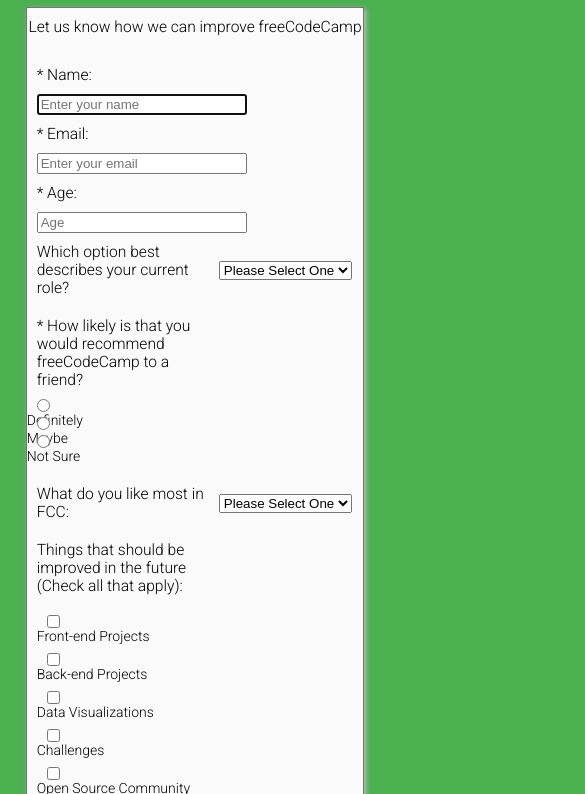
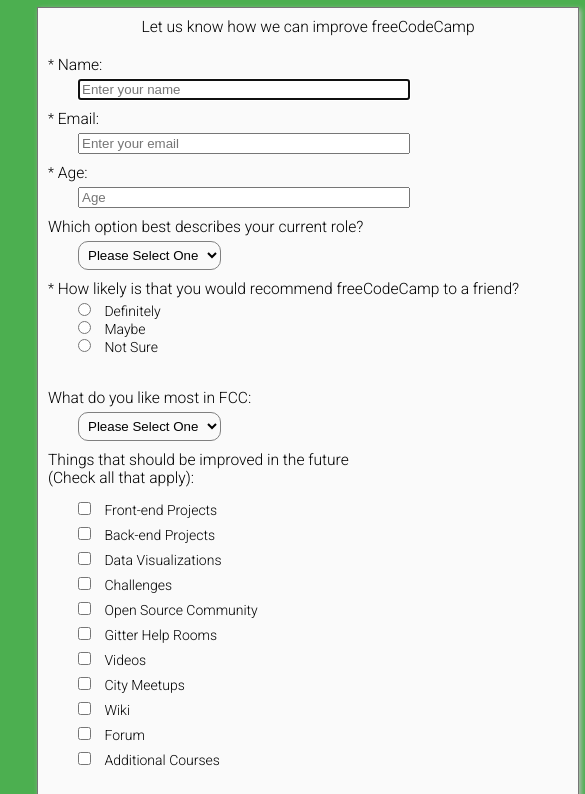
Before and after one commit to shay-meredith/Survey-Form, a plain HTML site: page index.html in a window 390 px wide. Shown: the part 82-876 px from the top of the page, 585 px wide, since content can reach past the window. Drawn offline with Linux system fonts and the light colour scheme.

Commit message:
Add files via upload
More responsive styling. Working on dropdowns next.

```diff
--- a/index.html
+++ b/index.html
@@ -10,11 +10,11 @@
             </header>
             <body>
                 <form autocomplete="on">
-                    <p id="survey-title">Let us know how we can improve freeCodeCamp</p>
-                    <div class="survey-question">* Name:</div> <input type="text" name="name" placeholder="Enter your name" size="40" autofocus required>
-                    <div class="survey-question">* Email:</div> <input type="email" name="email" placeholder="Enter your email" size="40" autofocus required>
-                    <div class="survey-question">* Age:</div> <input type="text" name="age" placeholder="Age" size="40" maxlength="3" autofocus required>
-                    <div class="survey-question">Which option best describes your current role?</div>
+                    <p id="surveyTitle">Let us know how we can improve freeCodeCamp</p>
+                    <div class="surveyQuestion"><div class="requiredSymbol">*</div> Name:</div> <input class="textBox" type="text" name="name" placeholder="Enter your name" size="40" autofocus required>
+                    <div class="surveyQuestion"><div class="requiredSymbol">*</div> Email:</div> <input class="textBox" type="email" name="email" placeholder="Enter your email" size="40" autofocus required>
+                    <div class="surveyQuestion"><div class="requiredSymbol">*</div> Age:</div> <input class="textBox" type="text" name="age" placeholder="Age" size="40" maxlength="3" autofocus required>
+                    <div class="surveyQuestion">Which option best describes your current role?</div>
                         <select id="option">
                             <option value="Please Select One" selected="true" disabled>Please Select One</option>
                             <option value="Student">Student</option>
@@ -23,13 +23,13 @@
                             <option value="Prefer Not To Say">Prefer Not To Say</option>
                             <option value="Other">Other</option>
                             </select>
-                    <div class="survey-question">* How likely is that you would recommend freeCodeCamp to a friend?</div>
-                        <div id="radio-group">
+                    <div class="surveyQuestion"><div class="requiredSymbol">*</div> How likely is that you would recommend freeCodeCamp to a friend?</div>
+                        <div id="radioGroup">
                             <label class="radio"><input type="radio" name="recommend" value="definitely"> Definitely</label><br>
                             <label class="radio"><input type="radio" name="recommend" value="maybe"> Maybe</label><br>
                             <label class="radio"><input type="radio" name="recommend" value="not-sure"> Not Sure</label><br>
                         </div>
-                    <div class="survey-question">What do you like most in FCC:</div>
+                    <div class="surveyQuestion">What do you like most in FCC:</div>
                     <select id="option">
                         <option value="Please Select One" selected="true" disabled>Please Select One</option>
                         <option value="Challenges">Challenges</option>
@@ -37,7 +37,7 @@
                         <option value="Community">Community</option>
                         <option value="Open Source">Open Source</option>
                         </select>
-                    <div class="survey-question">Things that should be improved in the future <br> (Check all that apply):</div>
+                    <div class="surveyQuestion">Things that should be improved in the future <br> (Check all that apply):</div>
                     <div id="checkboxContainer">
                         <div class="checkbox">
                             <input type="checkbox" id="frontendProjects" name="Improvements" value="frontendProjects">
@@ -84,7 +84,7 @@
                             <label for="additionalCourses">Additional Courses</label>
                         </div>
                     </div>
-                    <div class="survey-question">Any Comments or Suggestions?</div>
+                    <div class="surveyQuestion">Any Comments or Suggestions?</div>
                     <textarea name="comments" rows="6" cols="40" placeholder="Enter your comment here..."></textarea>
                     <input type="submit" value="Submit" id="button"></div>
                 </form>
--- a/style.css
+++ b/style.css
@@ -3,73 +3,6 @@ body {
     font-family: "Roboto", sans-serif;
     font-size: 1.5em;
     font-weight: 300;
-}
-h1 {
-    color: white;
-    font-size: 2em;
-    font-weight: 400;
-    text-align: center;
-}
-form {
-    background-color: #fafafa;
-    border: 1px solid #757575;
-    box-shadow: 2px 2px 5px #bdbdbd;
-    display: block;
-    margin: auto;
-    width: 90%;
-}
-#survey-title {
-    text-align: center;
-    margin: 10px 0px 20px 0px;
-}
-.survey-question {
-    display: inline-block;
-    margin: 0px;
-    padding: 10px;
-    text-align: right;
-    vertical-align: middle;
-    width: 50%;
-}
-input {
-    display: inline-block;
-    max-width: 30%;
-}
-.radio {
-    display: inline-block;
-    font-size: 14px;
-    height: 16px;
-    vertical-align: top;
-}
-#radio-group {
-    display: inline-block;
-    height: 76px;
-    text-align: left;
-    width: 50%;
-    vertical-align: middle;
-}
-#option {
-    display: inline-block;
-    vertical-align: middle;
-}
-#checkboxContainer {
-    display: inline-block;
-    font-size: 14px;
-    margin: 0;
-    padding: 10px;
-    width: 50%;
-    vertical-align: top;
-}
-.checkbox {
-    width: 400px;
-}
-label {
-    display: inline-block;
-    height: 25px;
-}
-textarea {
-    display: inline-block;
-    vertical-align: middle;
-    margin: 10px 0px;
 }
 #button {
     background-color: #dd2c00;
@@ -85,27 +18,127 @@ textarea {
     padding: 5px 5px;
     width: 100px;
 }
+.checkbox {
+    display: inline-block;
+    width: 100%;
+}
+#checkboxContainer {
+    display: inline-block;
+    font-size: 14px;
+    margin: 0;
+    padding: 10px;
+    width: 40%;
+    vertical-align: top;
+}
 footer {
     color: white;
     margin: 20px auto;
     text-align: center;
 }
+form {
+    background-color: #fafafa;
+    border: 1px solid #757575;
+    box-shadow: 2px 2px 5px #bdbdbd;
+    display: block;
+    margin: auto;
+    width: 90%;
+}
+h1 {
+    color: white;
+    font-size: 2em;
+    font-weight: 400;
+    text-align: center;
+}
+input {
+    display: inline-block;
+    max-width: 30%;
+}
+label {
+    display: inline-block;
+    height: 25px;
+}
+#option {
+    display: inline-block;
+    vertical-align: middle;
+}
+.radio {
+    display: inline-block;
+    font-size: 14px;
+    height: 16px;
+    width: 150px;
+    vertical-align: top;
+}
+#radioGroup {
+    display: inline-block;
+    height: 76px;
+    text-align: left;
+    width: 40%;
+    vertical-align: middle;
+}
+.requiredSymbol {
+    display: inline;
+    font-size: 14px;
+    vertical-align: top;
+}
+select {
+    background-color: #fafafa;
+    border: 1px solid gray;
+    border-radius: 10px;
+    padding: 5px;
+}
+.surveyQuestion {
+    display: inline-block;
+    margin: 0px;
+    padding: 10px;
+    text-align: right;
+    vertical-align: middle;
+    width: 50%;
+}
+#surveyTitle {
+    text-align: center;
+    margin: 10px 0px 20px 0px;
+}
+textarea {
+    display: inline-block;
+    margin: 10px 0px;
+    width: 40%;
+    vertical-align: middle;
+}
+
 @media screen and (max-width: 700px) {
     body {
         font-size: 4vmin;
+        min-width: 600px;
+    }
+    #checkboxContainer {
+        columns: 1;
+        margin: 5px 0px 10px 20px;
     }
     h1 {
         font-size: 9vw;
     }
-    #checkboxContainer {
-        columns: 1;
-    }
-    .survey-question {
-        text-align: left;
-    }
     input {
-        display: block;
+        display: inline-block;
         margin: 0px 10px;
         max-width: 60%;
     }
+    #option {
+        margin: 5px 0px 10px 40px;
+    }
+    #radioGroup {
+        margin: 5px 0px 10px 30px;
+    }
+    .surveyQuestion {
+        display: block;
+        margin: 0px 0px 0px 10px;
+        padding: 0px;
+        text-align: left;
+        width: 90%;
+    }
+    textarea {
+        margin: 5px 0px 10px 40px;
+    }
+    .textBox {
+        margin: 5px 0px 10px 40px;
+    }
 }
```
